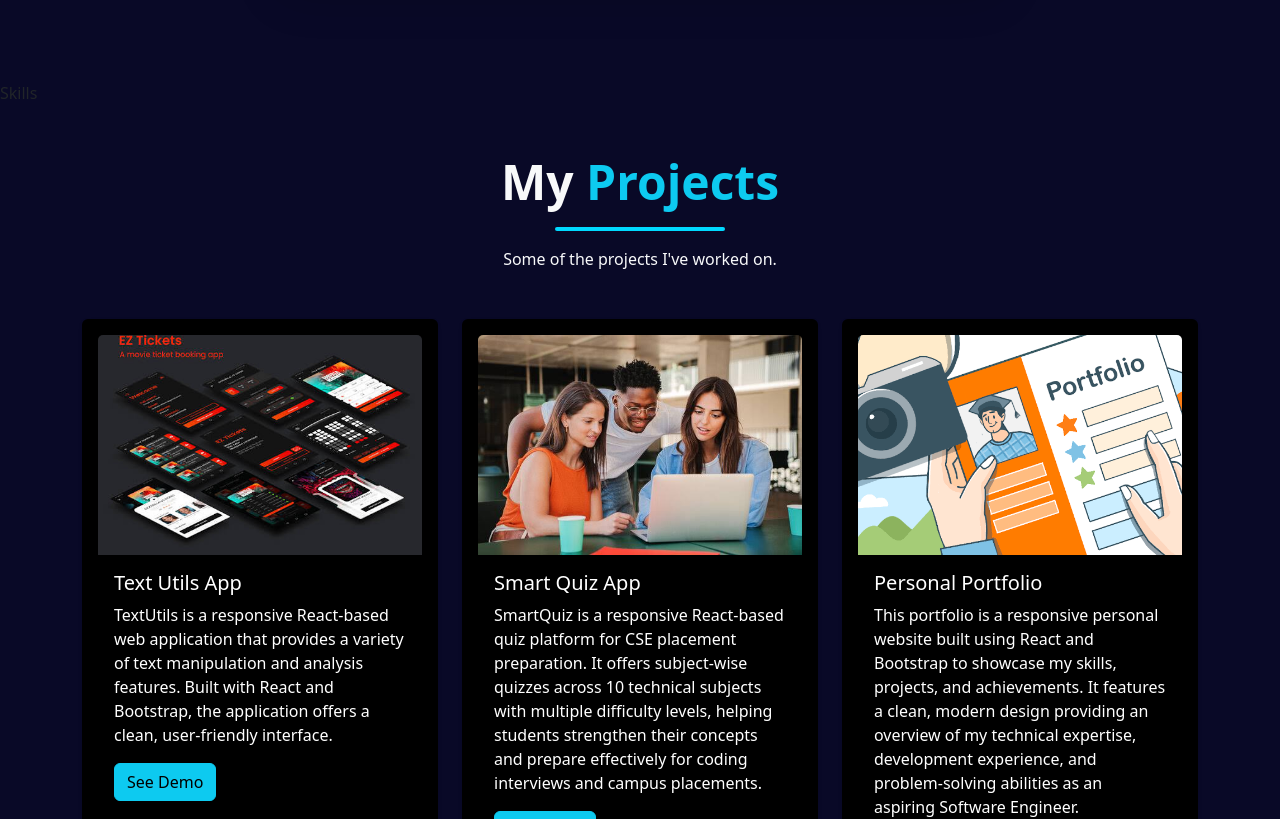
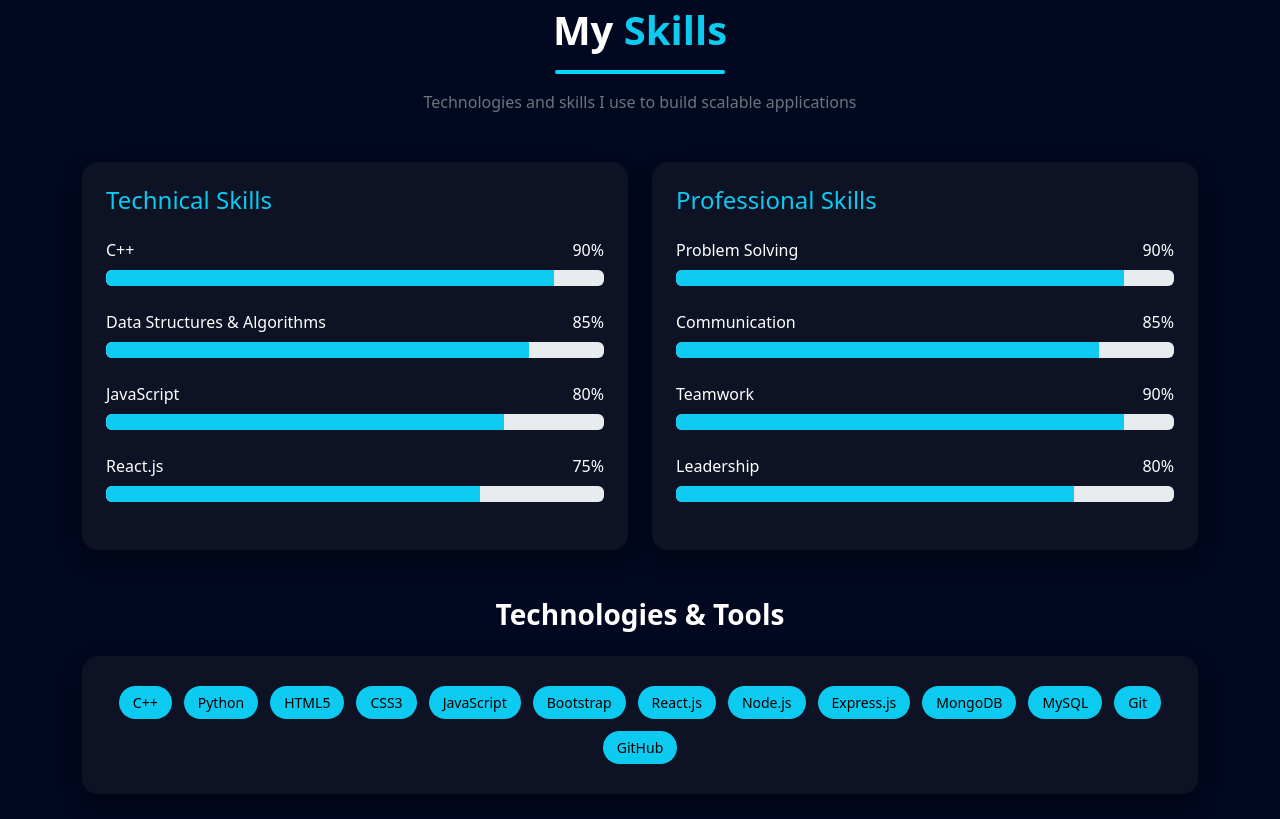
Before and after one commit to SunidhiKumari1/portfolio, a React (Create React App) app: page / in a window 1280 px wide. Shown: the part 1700-2519 px from the top of the page. Built offline with nearby package versions, Linux system fonts and the light colour scheme.

Commit message:
Added skills section

```diff
--- a/src/App.css
+++ b/src/App.css
@@ -85,3 +85,68 @@
     font-size: 1.2rem;
   }
 }
+
+
+.card {
+  transition: all 0.3s ease;
+  border-radius: 15px;
+}
+
+.card:hover {
+  transform: translateY(-8px);
+  box-shadow: 0 15px 30px rgba(0, 0, 0, 0.15) !important;
+}
+
+.card-img-top {
+  height: 220px;
+  object-fit: cover;
+}
+
+.skills-section {
+  background: #02081f; /* match your project section dark bg */
+}
+
+.section-title {
+  font-size: 2.5rem;
+}
+
+.underline {
+  width: 80px;
+  height: 3px;
+  background: #0dcaf0;
+  border-radius: 10px;
+}
+
+.skill-card {
+  background: #0d1224;
+  border-radius: 16px;
+  box-shadow: 0 10px 25px rgba(0,0,0,0.3);
+}
+
+.custom-progress {
+  height: 8px;
+  background: #1b233a;
+  border-radius: 50px;
+  overflow: hidden;
+}
+
+.tech-badge {
+  display: inline-block;
+  background: #0dcaf0;
+  color: #000;
+  padding: 6px 14px;
+  margin: 6px;
+  border-radius: 50px;
+  font-size: 14px;
+  font-weight: 500;
+}
+
+html {
+  scroll-behavior: smooth;
+  scroll-padding-top: 80px; /* height of navbar */
+}
+
+section {
+  padding-top: 80px;
+  padding-bottom: 80px;
+}
--- a/src/App.js
+++ b/src/App.js
@@ -8,7 +8,7 @@
 import Footer from './Components/Footer';
 
 function App() {
-  document.body.style.background = "#000120f6";
+  document.body.style.background = "#02081f";
   return (
     <div className="d-flex flex-column min-vh-100">
       <Navbar/>
--- a/src/Components/About.js
+++ b/src/Components/About.js
@@ -14,7 +14,7 @@
 
         {/* Heading */}
         <div className="text-center mb-5">
-          <h2 className="display-4 fw-bold">
+          <h2 className="display-5 fw-bold">
             About <span className="text-info">Me</span>
           </h2>
           <div
@@ -41,7 +41,7 @@
           <div className="col-lg-8">
 
             <div
-              className="p-5 rounded-4 shadow-lg m-2 fs-5"
+              className="p-5 rounded-4 shadow-lg m-2"
               style={{
                 background: "rgba(255,255,255,0.05)",
                 border: "1px solid rgba(13,202,240,.3)",
--- a/src/Components/Contact.js
+++ b/src/Components/Contact.js
@@ -14,7 +14,7 @@
 
         {/* Heading */}
         <div className="text-center mb-5">
-          <h2 className="display-4 fw-bold">
+          <h2 className="display-5 fw-bold">
             Contact <span className="text-info">Me</span>
           </h2>
 
--- a/src/Components/Skills.js
+++ b/src/Components/Skills.js
@@ -1,7 +1,114 @@
-import React from 'react'
+export default function Skills() {
+  const technicalSkills = [
+    { name: "C++", level: 90 },
+    { name: "Data Structures & Algorithms", level: 85 },
+    { name: "JavaScript", level: 80 },
+    { name: "React.js", level: 75 },
+  ];
 
-export default function Skills() {
+  const professionalSkills = [
+    { name: "Problem Solving", level: 90 },
+    { name: "Communication", level: 85 },
+    { name: "Teamwork", level: 90 },
+    { name: "Leadership", level: 80 },
+  ];
+
+  const technologies = [
+    "C++", "Python", "HTML5", "CSS3", "JavaScript",
+    "Bootstrap", "React.js", "Node.js", "Express.js",
+    "MongoDB", "MySQL", "Git", "GitHub",
+  ];
+
   return (
-    <div>Skills</div>
-  )
+    <section id="skills" className="skills-section py-5">
+      <div className="container">
+
+        {/* Heading (MATCH PROJECT STYLE) */}
+        <div className="text-center mb-5">
+          <h2 className="section-title text-white fw-bold">
+            My <span className="text-info">Skills</span>
+          </h2>
+
+          <div
+            className="mx-auto my-3 "
+            style={{
+              width: "170px",
+              height: "4px",
+              background: "#00d9ff",
+              borderRadius: "20px",
+            }}
+          ></div>
+
+          <p className="text-secondary">
+            Technologies and skills I use to build scalable applications
+          </p>
+        </div>
+
+        {/* Skill Cards */}
+        <div className="row g-4">
+
+          {/* Technical Skills */}
+          <div className="col-lg-6">
+            <div className="skill-card h-100 p-4">
+              <h4 className="text-info mb-4">Technical Skills</h4>
+
+              {technicalSkills.map((skill, idx) => (
+                <div key={idx} className="mb-4">
+                  <div className="d-flex justify-content-between text-white">
+                    <span>{skill.name}</span>
+                    <span>{skill.level}%</span>
+                  </div>
+
+                  <div className="progress custom-progress mt-2">
+                    <div
+                      className="progress-bar bg-info"
+                      style={{ width: `${skill.level}%` }}
+                    />
+                  </div>
+                </div>
+              ))}
+            </div>
+          </div>
+
+          {/* Professional Skills */}
+          <div className="col-lg-6">
+            <div className="skill-card h-100 p-4">
+              <h4 className="text-info mb-4">Professional Skills</h4>
+
+              {professionalSkills.map((skill, idx) => (
+                <div key={idx} className="mb-4">
+                  <div className="d-flex justify-content-between text-white">
+                    <span>{skill.name}</span>
+                    <span>{skill.level}%</span>
+                  </div>
+
+                  <div className="progress custom-progress mt-2">
+                    <div
+                      className="progress-bar bg-info"
+                      style={{ width: `${skill.level}%` }}
+                    />
+                  </div>
+                </div>
+              ))}
+            </div>
+          </div>
+        </div>
+
+        {/* Technologies */}
+        <div className="mt-5">
+          <h3 className="text-center text-white fw-bold mb-4">
+            Technologies & Tools
+          </h3>
+
+          <div className="skill-card p-4 text-center">
+            {technologies.map((tech, idx) => (
+              <span key={idx} className="tech-badge">
+                {tech}
+              </span>
+            ))}
+          </div>
+        </div>
+      </div>
+    </section>
+  );
 }
```
